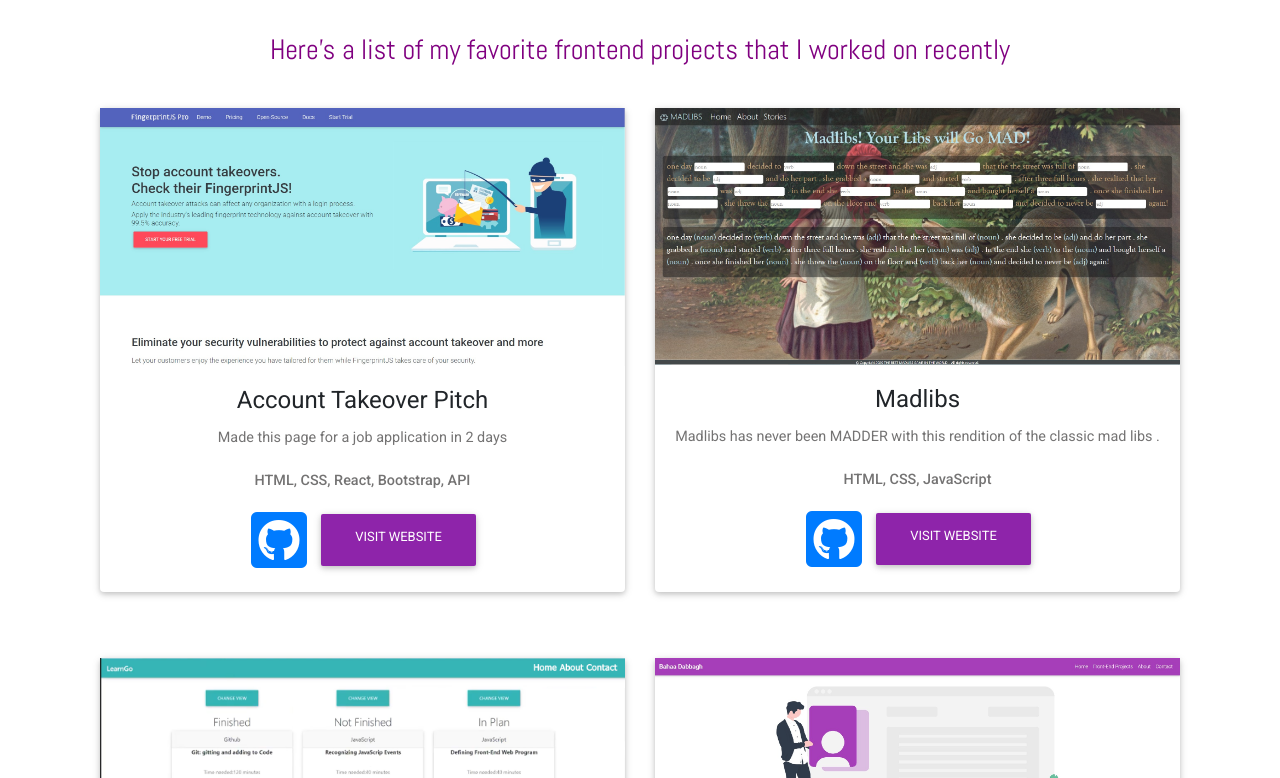
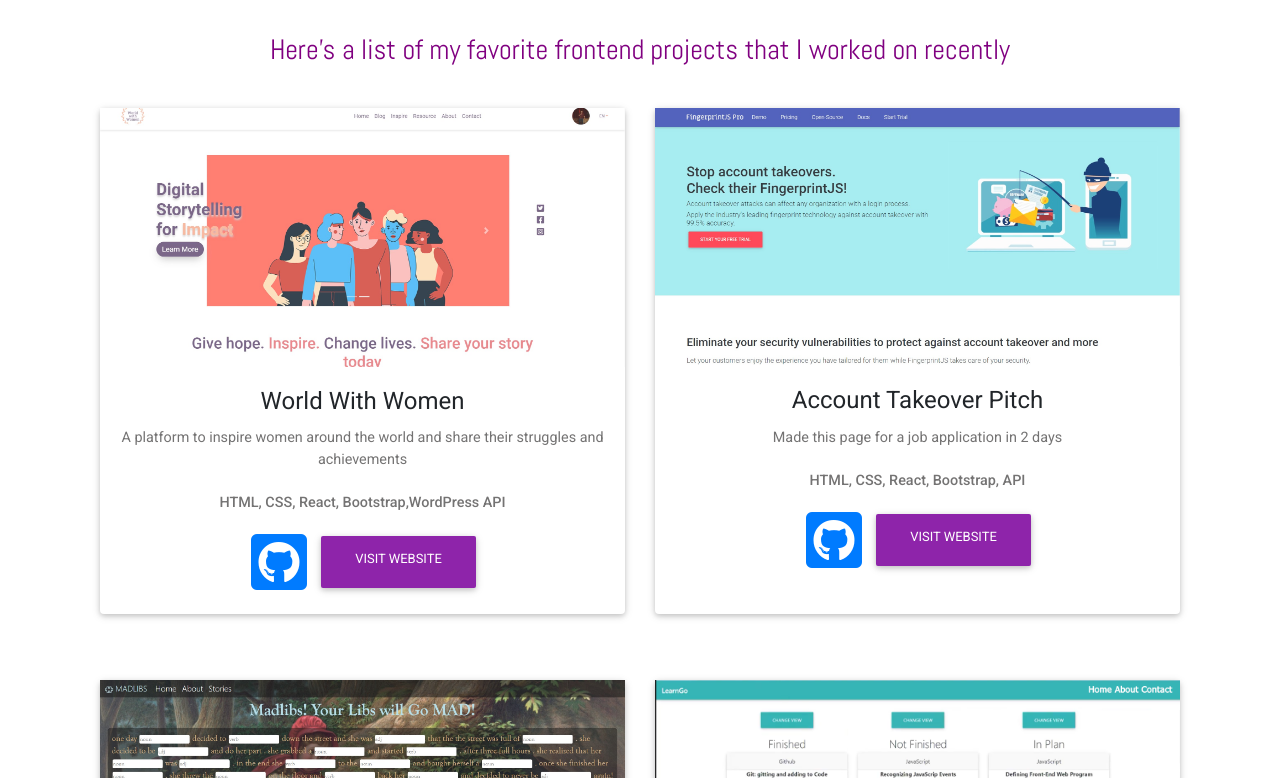
Before and after one commit to bahaadabbagh/Portfolio, a React (Create React App) app: page /Portfolio/projects in a window 1280 px wide. Shown: the part 602-1380 px from the top of the page. Built offline with nearby package versions, Linux system fonts and the light colour scheme.

Commit message:
added WWW

```diff
--- a/src/components/oneCard.js
+++ b/src/components/oneCard.js
@@ -1,16 +1,59 @@
 import React from "react";
-import {MDBBtn, MDBCard, MDBCardBody, MDBCardImage, MDBCardTitle, MDBCardText, MDBCol, MDBRow, MDBIcon, MDBContainer} from "mdbreact";
+import {
+  MDBBtn,
+  MDBCard,
+  MDBCardBody,
+  MDBCardImage,
+  MDBCardTitle,
+  MDBCardText,
+  MDBCol,
+  MDBRow,
+  MDBIcon,
+  MDBContainer,
+} from "mdbreact";
 import movieProject from "../images/movieProject.jpg";
 import madlib from "../images/madlib.jpg";
-import atoproject from "../images/ATO.jpg"
+import atoproject from "../images/ATO.jpg";
 import learngo from "../images/learnGo.png";
 import portfolioScreenshot from "../images/portfolio.jpg";
+import WWW from "../images/WWW.jpg";
 
 export default function OneCard(props) {
   return (
     <MDBContainer>
       <MDBRow>
-      <MDBCol  sm="6">
+        <MDBCol sm="6">
+          <MDBCard className="oneCard">
+            <MDBCardImage className="img-fluid" src={WWW} waves />
+            <MDBCardBody>
+              <MDBCardTitle>World With Women</MDBCardTitle>
+              <MDBCardText>
+                A platform to inspire women around the world and share their
+                struggles and achievements
+                <br />
+                <br />
+                <strong>HTML, CSS, React, Bootstrap,WordPress API</strong>
+              </MDBCardText>
+              <div className="cardButtons">
+                <a
+                  href="https://github.com/ReCoded-Org/capstone-istanbul-dijitalWorld"
+                  target="_blank"
+                  className="px-2 fa-lg fb-ic"
+                >
+                  <MDBIcon fab icon="github-square" size="3x" />
+                </a>
+                <MDBBtn
+                  color="purple"
+                  href="https://dijitalworld.netlify.app/"
+                  target="_blank"
+                >
+                  Visit Website
+                </MDBBtn>
+              </div>
+            </MDBCardBody>
+          </MDBCard>
+        </MDBCol>
+        <MDBCol sm="6">
           <MDBCard className="oneCard">
             <MDBCardImage className="img-fluid" src={atoproject} waves />
             <MDBCardBody>
@@ -18,7 +61,7 @@
               <MDBCardText>
                 Made this page for a job application in 2 days
                 <br />
-                <br/>
+                <br />
                 <strong>HTML, CSS, React, Bootstrap, API</strong>
               </MDBCardText>
               <div className="cardButtons">
@@ -40,15 +83,16 @@
             </MDBCardBody>
           </MDBCard>
         </MDBCol>
-        <MDBCol  sm="6">
+        <MDBCol sm="6">
           <MDBCard className="oneCard">
             <MDBCardImage className="img-fluid" src={madlib} waves />
             <MDBCardBody>
               <MDBCardTitle>Madlibs</MDBCardTitle>
               <MDBCardText>
-              Madlibs has never been MADDER with this rendition of the classic mad libs .
-                <br/>
-                <br/>
+                Madlibs has never been MADDER with this rendition of the classic
+                mad libs .
+                <br />
+                <br />
                 <strong>HTML, CSS, JavaScript</strong>
               </MDBCardText>
               <div className="cardButtons">
@@ -76,9 +120,9 @@
             <MDBCardBody>
               <MDBCardTitle>LearnGo</MDBCardTitle>
               <MDBCardText>
-              A task organizing app to help students in the Re:Coded bootcamp.
-              <br />
-              <br/>
+                A task organizing app to help students in the Re:Coded bootcamp.
+                <br />
+                <br />
                 <strong>CSS, JSX, React, Bootstrap, FireBase</strong>
               </MDBCardText>
               <div className="cardButtons">
@@ -100,7 +144,7 @@
             </MDBCardBody>
           </MDBCard>
         </MDBCol>
-        <MDBCol  sm="6">
+        <MDBCol sm="6">
           <MDBCard className="oneCard">
             <MDBCardImage
               className="img-fluid"
@@ -112,7 +156,7 @@
               <MDBCardText>
                 The website you're already on! intoriducing you to who I am
                 <br />
-                <br/>
+                <br />
                 <strong>JSX, React, Bootstrap</strong>
               </MDBCardText>
               <div className="cardButtons">
@@ -130,17 +174,16 @@
             </MDBCardBody>
           </MDBCard>
         </MDBCol>
-      </MDBRow>
-      <MDBRow>
-      <MDBCol  sm="6">
+        <MDBCol sm="6">
           <MDBCard className="oneCard">
             <MDBCardImage className="img-fluid" src={movieProject} waves />
             <MDBCardBody>
               <MDBCardTitle>CinemaBox</MDBCardTitle>
               <MDBCardText>
-                This project uses the TMDB API to search for movie and actor details.
+                This project uses the TMDB API to search for movie and actor
+                details.
                 <br />
-                <br/>
+                <br />
                 <strong>HTML, CSS, JavaScript, Bootstrap, API</strong>
               </MDBCardText>
               <div className="cardButtons">
@@ -162,7 +205,7 @@
             </MDBCardBody>
           </MDBCard>
         </MDBCol>
-        </MDBRow>
+      </MDBRow>
     </MDBContainer>
   );
 }
```
Also changed, not shown: src/images/WWW.jpg (added).
